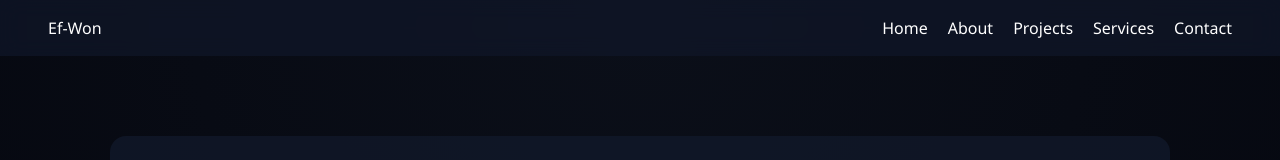
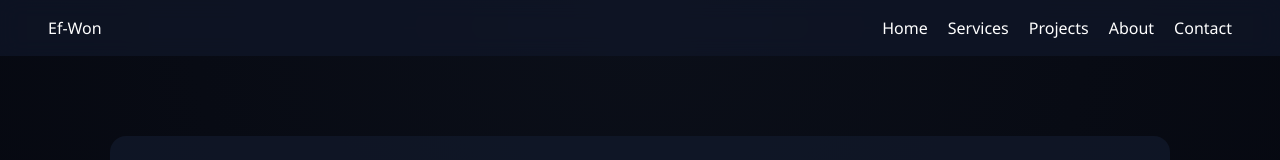
Before and after one commit to ef-won/ef-won-website, a Next.js app: page /projects in a window 1280 px wide. Shown: the top 160 px of the page. Built offline with nearby package versions, Linux system fonts and the light colour scheme.

Commit message:
nav rerranged

```diff
--- a/app/components/Header.tsx
+++ b/app/components/Header.tsx
@@ -6,9 +6,9 @@ export default function Header() {
       <h2>Ef-Won</h2>
       <nav className="flex gap-5 items-center">
         <Link href="/" className="no-underline text-white hover:text-primary">Home</Link>
+        <Link href="/services" className="no-underline text-white hover:text-primary">Services</Link>
+        <Link href="/projects" className="no-underline text-white hover:text-primary">Projects</Link>
         <Link href="/about" className="no-underline text-white hover:text-primary">About</Link>
-        <Link href="/projects" className="no-underline text-white hover:text-primary">Projects</Link>
-        <Link href="/services" className="no-underline text-white hover:text-primary">Services</Link>
         <Link href="/contact" className="no-underline text-white hover:text-primary">Contact</Link>
       </nav>
     </header>
```
